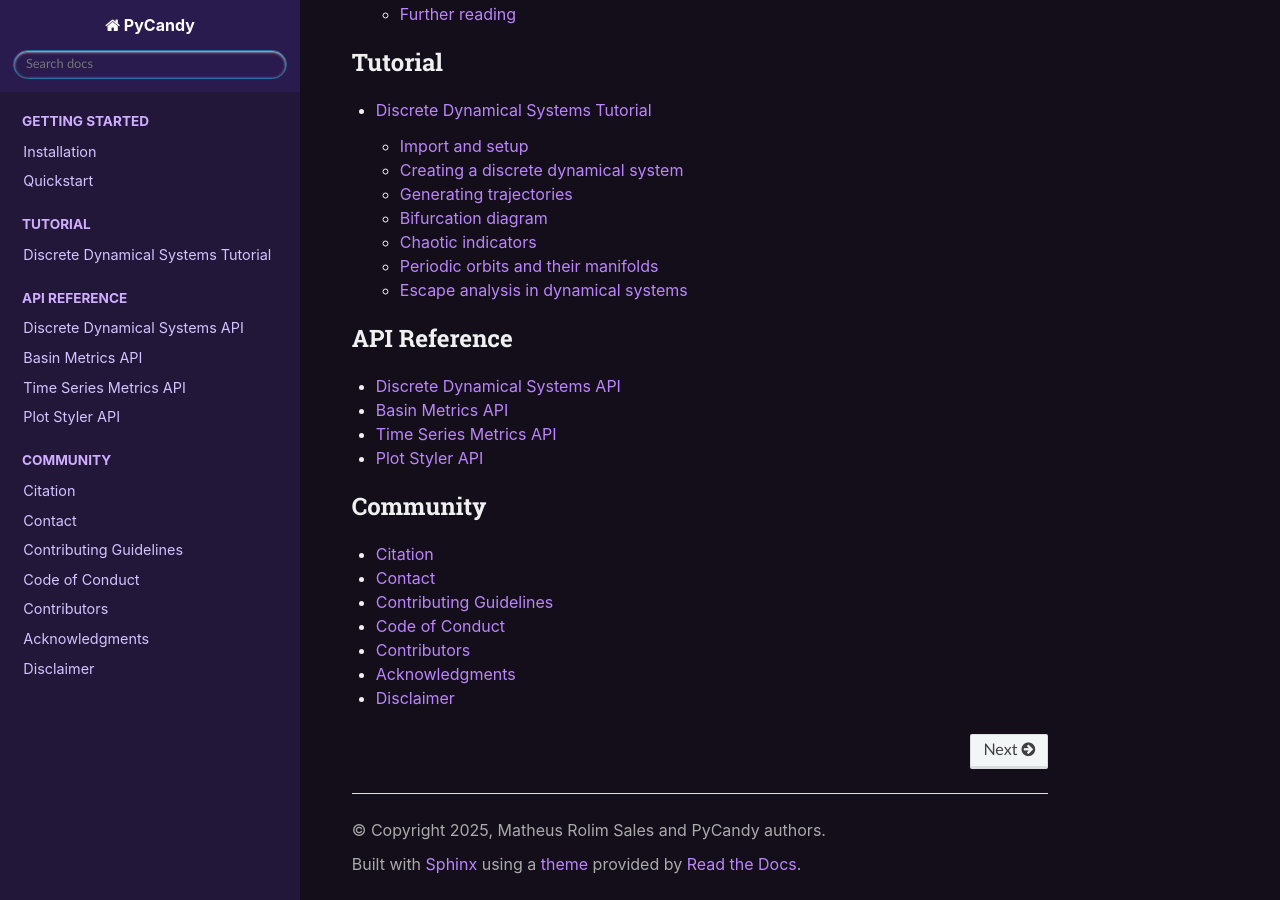
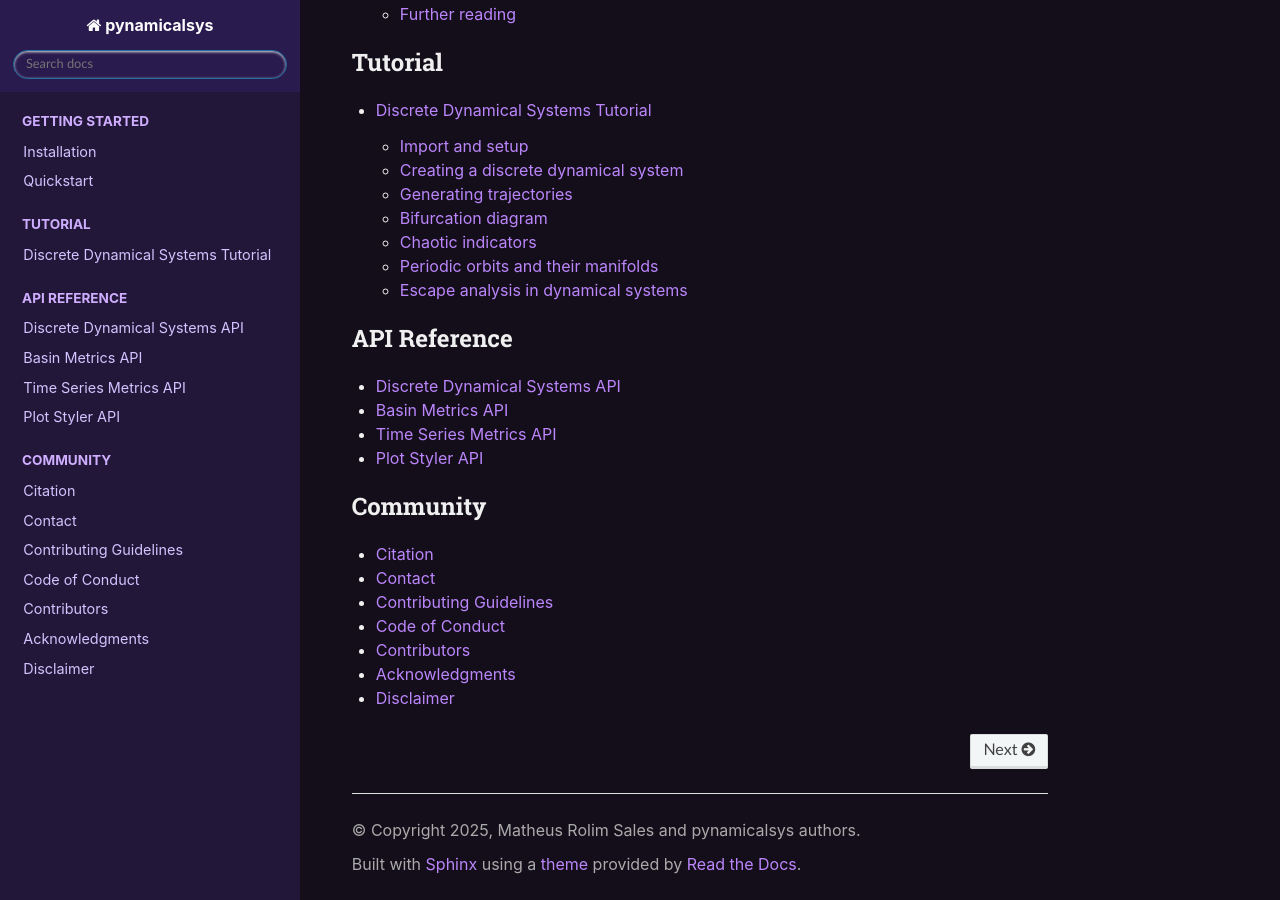
Before and after one commit to mrolims/pynamicalsys, a Sphinx documentation site: the page built from docs/source/index.rst, in a window 1280 px wide and 900 px high, scrolled down 1249 px. Built offline with Sphinx 7.4.7 and the Read the Docs theme 3.1.0, drawn with Linux system fonts in a browser that asks for light colours; the version number could not be read and is left out.

Commit message:
Update the package name

```diff
--- a/docs/source/conf.py
+++ b/docs/source/conf.py
@@ -9,8 +9,8 @@ sys.path.insert(
 
 from pynamicalsys import __version__
 
-project = "PyCandy"
-copyright = "2025, Matheus Rolim Sales and PyCandy authors"
+project = "pynamicalsys"
+copyright = "2025, Matheus Rolim Sales and pynamicalsys authors"
 author = "Matheus Rolim Sales"
 
 
--- a/pyproject.toml
+++ b/pyproject.toml
@@ -1,7 +1,7 @@
 [project]
 dynamic = ["version"]
 name = "pynamicalsys"
-description = "A Python toolkit for chaotic analysis and dynamical systems"
+description = "A Python toolkit for the analysis of dynamical systems"
 authors = [{ name = "Matheus Rolim Sales", email = "rolim.sales.m@gmail.com" }]
 readme = "README.md"
 license = { file = "LICENSE" }
```
